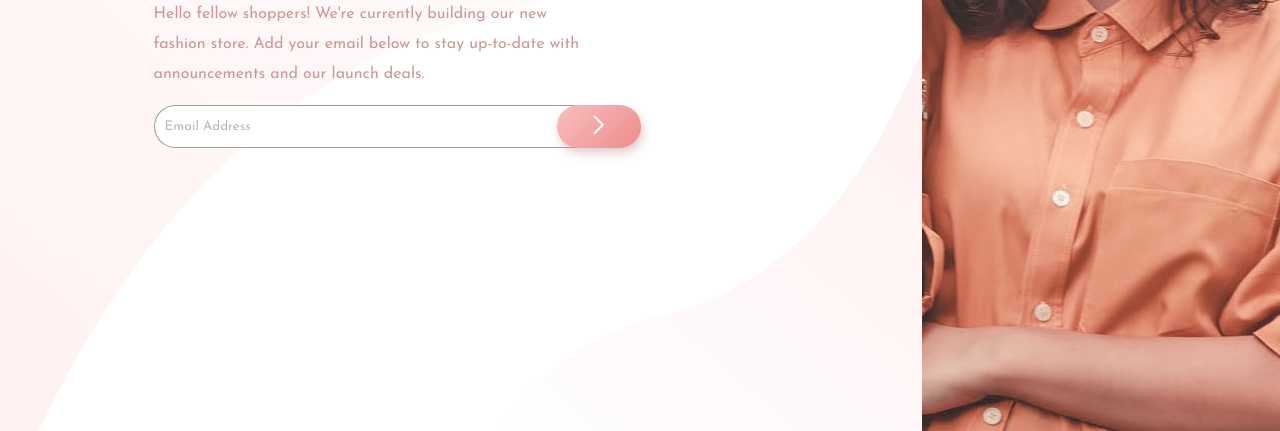
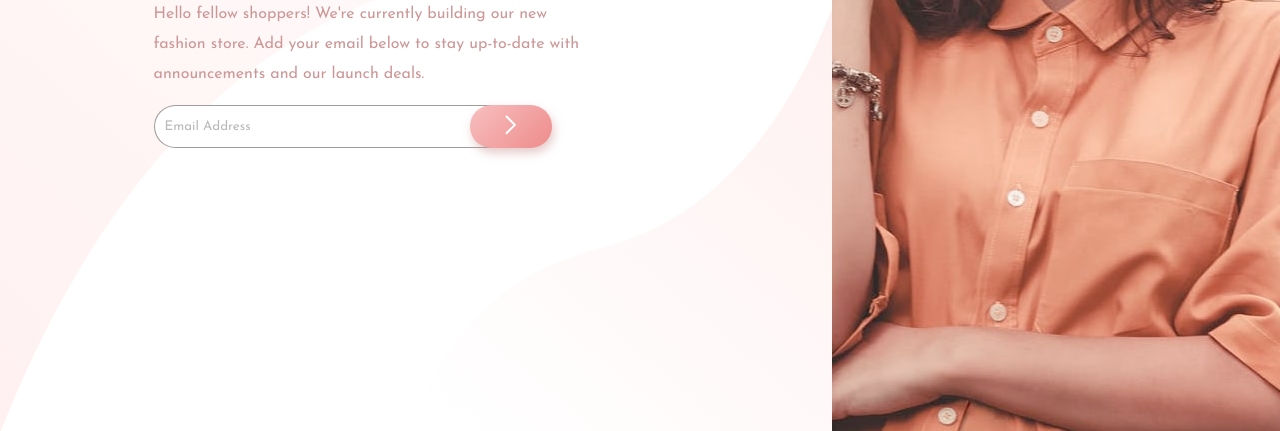
Before and after one commit to CauanyRodrigues01/base-apparel-coming-soon-master, a plain HTML site: page index.html in a window 1280 px wide. Shown: the part 369-800 px from the top of the page. Drawn offline with Linux system fonts and the light colour scheme.

Commit message:
Update style.css

```diff
--- a/public/css/style.css
+++ b/public/css/style.css
@@ -19,7 +19,7 @@ body {
 }
 
 .left {
-    width: 60%;
+    width: 50%;
     max-width: 770px;
     min-width: 300px;
 
@@ -62,7 +62,7 @@ body {
 }
 
 .right {
-    width: 40%;
+    width: 50%;
     height: 100vh;
     background-image: url("../img/hero-desktop.jpg");
     background-size: cover;
```
